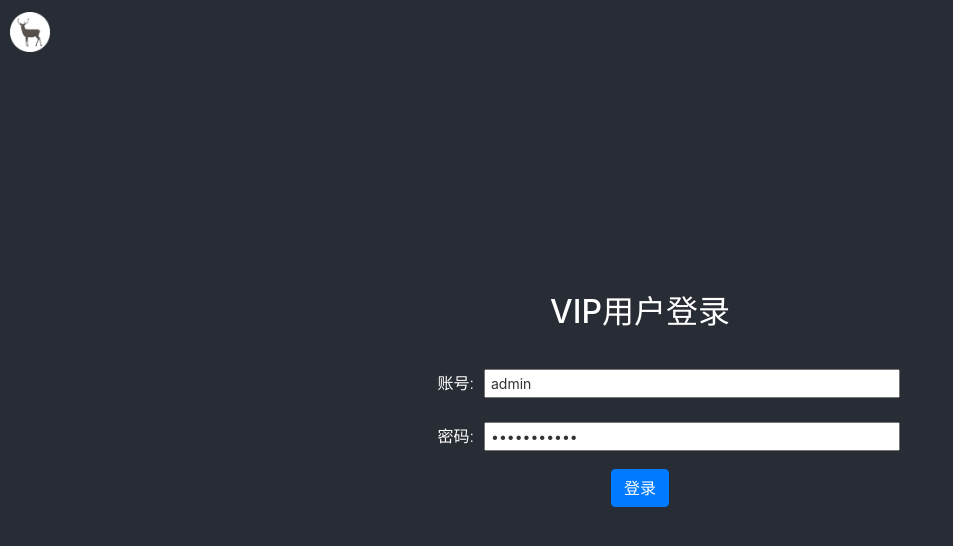
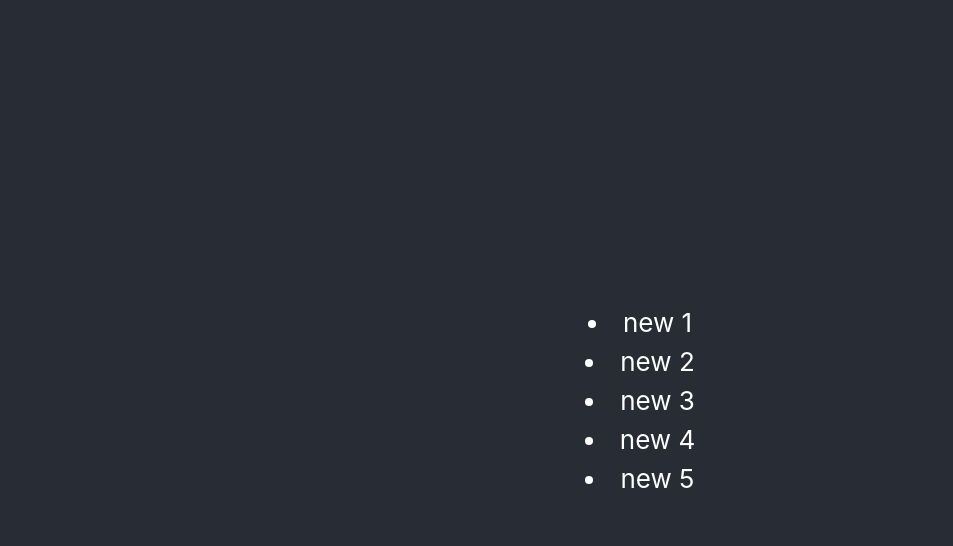
Before and after one commit to shaozecai/React-Course, a React (Create React App) app in the folder my-app/: page / in a window 1280 px wide. Shown: the top 546 px of the page, without its empty margins (0-953 px from the left). Built offline with nearby package versions, Linux system fonts and the light colour scheme.

Commit message:
recoding

```diff
--- a/my-app/src/App.js
+++ b/my-app/src/App.js
@@ -2,6 +2,10 @@ import React from 'react';
 // import logo from './logo.svg';
 import './App.css';
 import Login from './login/index'
+
+import List from './list/index'
+
+
 // 组件1
 class Clock extends React.Component {
   /**
@@ -62,9 +66,10 @@ function App() {
         {/* <img src={logo} className="App-logo" alt="logo" /> */}
         <div id="time">
           {/* 组件调用 同一个组件可以多次调用*/}
-          <Login />
           {/* 组件调用时可传递组件参数，组件内使用this.props.name接收*/}
           {/* <Props name="data1.name"/> */}
+          {/* <Login /> */}
+          <List></List>
         </div>
       </header>
     </div>
```
